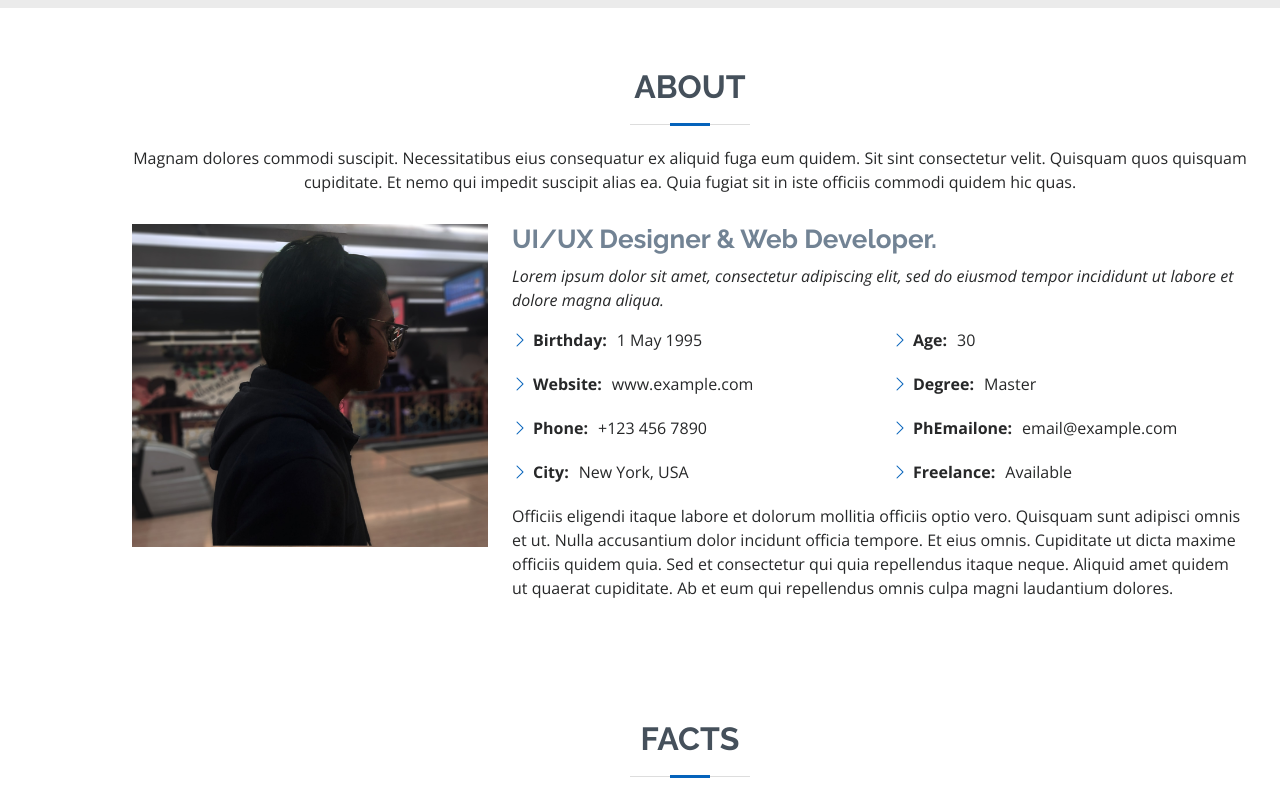
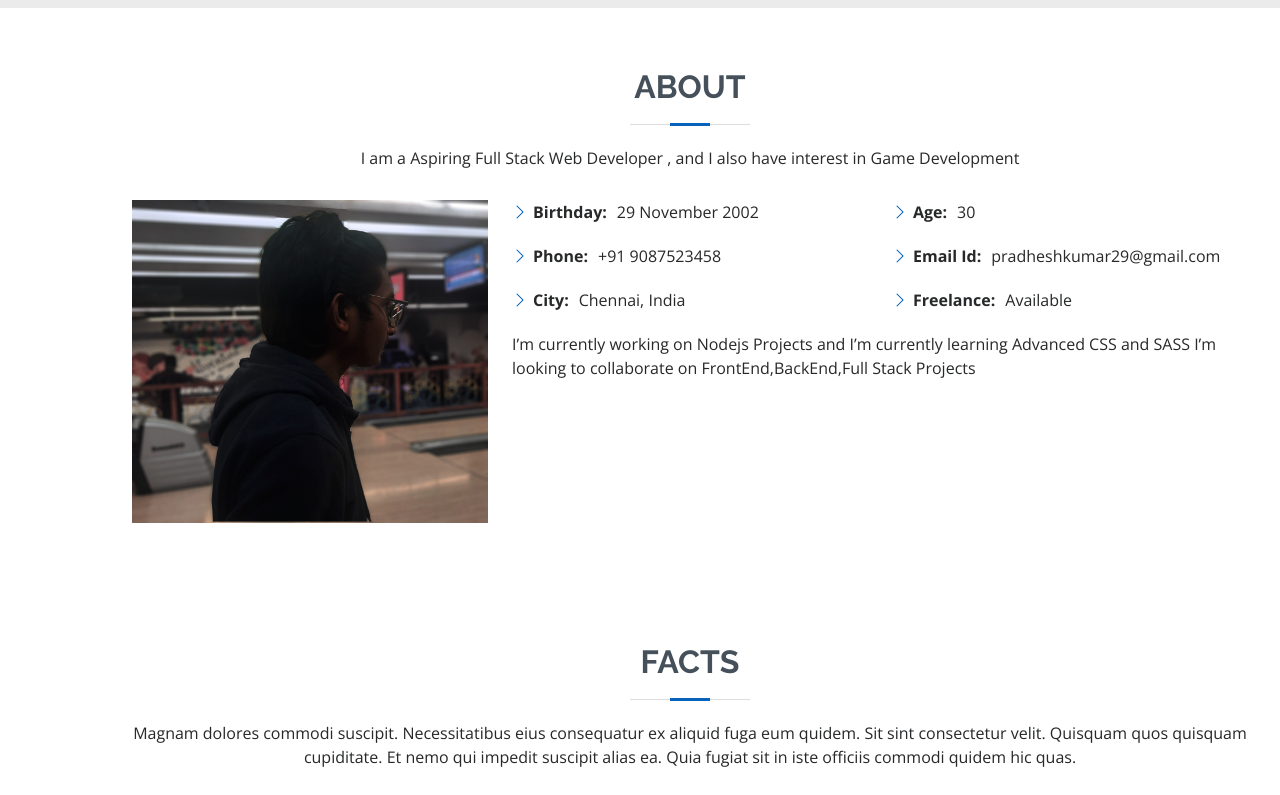
Before and after one commit to PradheshKumar/My_PortFolio, a plain HTML site: page index.html in a window 1280 px wide. Shown: the part 752-1547 px from the top of the page. Drawn offline with nearby package versions, Linux system fonts and the light colour scheme; grey boxes are pictures that could not be loaded.

Commit message:
Second Section

```diff
--- a/index.html
+++ b/index.html
@@ -141,10 +141,8 @@
           <div class="section-title">
             <h2>About</h2>
             <p>
-              Magnam dolores commodi suscipit. Necessitatibus eius consequatur
-              ex aliquid fuga eum quidem. Sit sint consectetur velit. Quisquam
-              quos quisquam cupiditate. Et nemo qui impedit suscipit alias ea.
-              Quia fugiat sit in iste officiis commodi quidem hic quas.
+              I am a Aspiring Full Stack Web Developer , and I also have
+              interest in Game Development
             </p>
           </div>
 
@@ -153,29 +151,20 @@
               <img src="assets/img/profile-img.jpg" class="img-fluid" alt="" />
             </div>
             <div class="col-lg-8 pt-4 pt-lg-0 content">
-              <h3>UI/UX Designer &amp; Web Developer.</h3>
-              <p class="fst-italic">
-                Lorem ipsum dolor sit amet, consectetur adipiscing elit, sed do
-                eiusmod tempor incididunt ut labore et dolore magna aliqua.
-              </p>
               <div class="row">
                 <div class="col-lg-6">
                   <ul>
                     <li>
                       <i class="bi bi-chevron-right"></i>
-                      <strong>Birthday:</strong> <span>1 May 1995</span>
+                      <strong>Birthday:</strong> <span>29 November 2002</span>
                     </li>
                     <li>
                       <i class="bi bi-chevron-right"></i>
-                      <strong>Website:</strong> <span>www.example.com</span>
+                      <strong>Phone:</strong> <span>+91 9087523458</span>
                     </li>
                     <li>
                       <i class="bi bi-chevron-right"></i>
-                      <strong>Phone:</strong> <span>+123 456 7890</span>
-                    </li>
-                    <li>
-                      <i class="bi bi-chevron-right"></i>
-                      <strong>City:</strong> <span>New York, USA</span>
+                      <strong>City:</strong> <span>Chennai, India</span>
                     </li>
                   </ul>
                 </div>
@@ -185,14 +174,14 @@
                       <i class="bi bi-chevron-right"></i> <strong>Age:</strong>
                       <span>30</span>
                     </li>
+                    <!-- <li>
+                      <i class="bi bi-chevron-right"></i>
+                      <strong>Degree:</strong> <span>Master</span>
+                    </li> -->
                     <li>
                       <i class="bi bi-chevron-right"></i>
-                      <strong>Degree:</strong> <span>Master</span>
-                    </li>
-                    <li>
-                      <i class="bi bi-chevron-right"></i>
-                      <strong>PhEmailone:</strong>
-                      <span>email@example.com</span>
+                      <strong>Email Id:</strong>
+                      <span>pradheshkumar29@gmail.com</span>
                     </li>
                     <li>
                       <i class="bi bi-chevron-right"></i>
@@ -202,13 +191,9 @@
                 </div>
               </div>
               <p>
-                Officiis eligendi itaque labore et dolorum mollitia officiis
-                optio vero. Quisquam sunt adipisci omnis et ut. Nulla
-                accusantium dolor incidunt officia tempore. Et eius omnis.
-                Cupiditate ut dicta maxime officiis quidem quia. Sed et
-                consectetur qui quia repellendus itaque neque. Aliquid amet
-                quidem ut quaerat cupiditate. Ab et eum qui repellendus omnis
-                culpa magni laudantium dolores.
+                I’m currently working on Nodejs Projects and I’m currently
+                learning Advanced CSS and SASS I’m looking to collaborate on
+                FrontEnd,BackEnd,Full Stack Projects
               </p>
             </div>
           </div>
```
